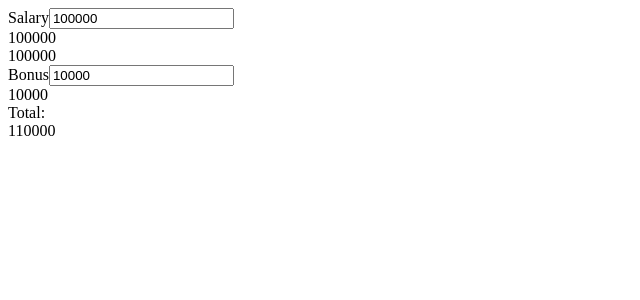
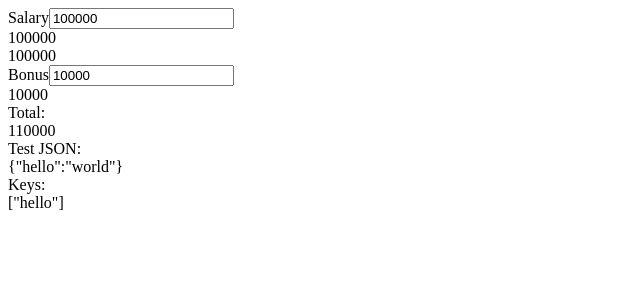
Before and after one commit to weiyilee17/jotai-rebuild, a React (Vite) app: page / in a window 1280 px wide. Shown: the top 300 px of the page, without its empty margins (0-640 px from the left). Built offline with nearby package versions, Linux system fonts and the light colour scheme.

Commit message:
Allow async fetch call as a callback for atom

```diff
--- /dev/null
+++ b/public/data.json
@@ -0,0 +1,3 @@
+{
+  "hello": "world"
+}
--- a/src/App.tsx
+++ b/src/App.tsx
@@ -3,6 +3,8 @@ import { atom, useAtom, useAtomValue } from './jotai';
 const salaryAtom = atom(100_000);
 const bonusAtom = atom(10_000);
 const totalSalaryAtom = atom((get) => get(salaryAtom) + get(bonusAtom));
+const JSONAtom = atom(() => fetch('/data.json').then((res) => res.json()));
+const JSONKeysAtom = atom((get) => Object.keys(get(JSONAtom) ?? {}));
 
 function SalaryDisplay() {
   const salary = useAtomValue<number>(salaryAtom);
@@ -13,6 +15,9 @@ function App() {
   const [salary, setSalary] = useAtom<number>(salaryAtom);
   const [bonus, setBonus] = useAtom<number>(bonusAtom);
   const totalSalary = useAtomValue<number>(totalSalaryAtom);
+  // TODO: fix the type
+  const testJSON = useAtomValue<object>(JSONAtom);
+  const keysJSON = useAtomValue(JSONKeysAtom);
 
   return (
     <>
@@ -42,6 +47,10 @@ function App() {
 
       <div>Total:</div>
       <div>{totalSalary}</div>
+      <div>Test JSON:</div>
+      <div>{JSON.stringify(testJSON)}</div>
+      <div>Keys:</div>
+      <div>{JSON.stringify(keysJSON)}</div>
     </>
   );
 }
--- a/src/jotai.ts
+++ b/src/jotai.ts
@@ -30,7 +30,20 @@ export function atom<AtomType>(initialValue: AtomType | AtomGetter<AtomType>): A
   }
 
   function computeValue() {
-    value = typeof initialValue === 'function' ? (initialValue as AtomGetter<AtomType>)(get) : value;
+    const newValue = typeof initialValue === 'function' ? (initialValue as AtomGetter<AtomType>)(get) : value;
+
+    // eslint-disable-next-line @typescript-eslint/no-explicit-any
+    if (newValue && typeof (newValue as any).then === 'function') {
+      // This would show null on the screen for a short while. Not sure how they connected to suspense to show the fallback
+      value = null as AtomType;
+
+      (newValue as unknown as Promise<AtomType>).then((resolvedValue) => {
+        value = resolvedValue;
+        subscribers.forEach((callback) => callback(value));
+      });
+    } else {
+      value = newValue;
+    }
   }
 
   computeValue();
```
